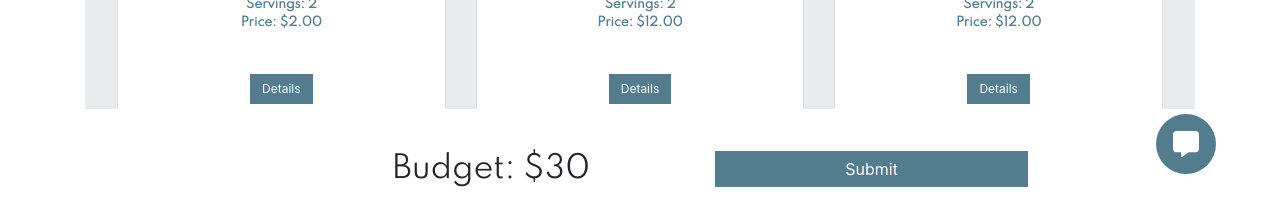
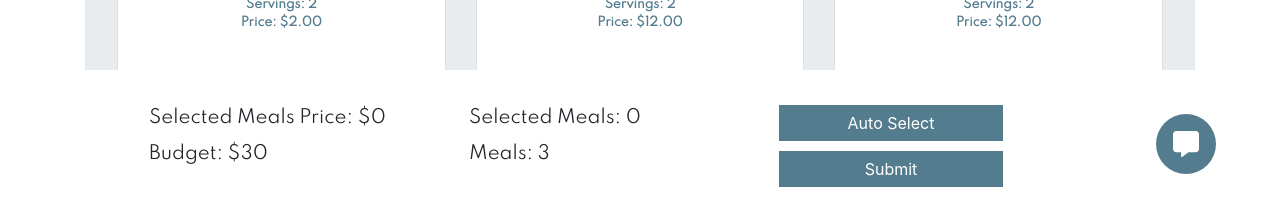
Before and after one commit to pzavar/LA_HACKS_2020, a React (Create React App) app in the folder frontend/: page /meals in a window 1280 px wide. Shown: the part 586-798 px from the top of the page. Built offline with nearby package versions, Linux system fonts and the light colour scheme.

Commit message:
Fixed bugs with scroll to top, meals page meal count, finalized email forms

```diff
--- a/frontend/src/App.js
+++ b/frontend/src/App.js
@@ -8,9 +8,12 @@ import Grocery from './Containers/Grocery/Grocery';
 import About from './Containers/About/about';
 import Meals from './Containers/Meals/MealsPage';
 
+import ScrollToTop from './Utils/ScrollToTop';
+
 
 const App = () => (
   <Router history={history}>
+    <ScrollToTop />
     <Switch>
       <Route exact path="/" component={Landing} />
       <Route exact path="/register" component={Register} />
--- a/frontend/src/Containers/Meals/MealsPage.css
+++ b/frontend/src/Containers/Meals/MealsPage.css
@@ -150,6 +150,7 @@
 #submit-bar-wrapper {
     position: fixed;
     width: 100%;
+    height: 18%;
     background-color: white;
     display: inline-flex;
     justify-content: center;
@@ -157,20 +158,21 @@
 
     padding: 15px;
     padding-top: 30px;
+    padding-right: 20%;
+    padding-left: 5%;
+    padding-bottom: 5%;
 }
 
-#meals-budget-txt {
-    font-size: 30px;
-    margin-right: 10%;
+#meals-footer-bar-txt{
+    font-size: 18px;
     margin-top: auto;
     margin-bottom: auto;
 }
 
 #meals-submit-btn {
     border-radius: 0;
-    width: 25%;
-    height: 60%;
+    width: 70%;
+    margin: 5px;
 
-    margin-top: auto;
-    margin-bottom: auto;
+
 }
--- a/frontend/src/Containers/Meals/MealsPage.js
+++ b/frontend/src/Containers/Meals/MealsPage.js
@@ -1,13 +1,16 @@
 import React, { Component } from 'react';
 import Slider from 'react-slick';
 import { connect } from 'react-redux';
-import { Card, Col, Row, Container, Button, Jumbotron, Modal, Alert } from 'react-bootstrap';
+import { Card, Col, Row, Container, Button, Jumbotron, Modal, Alert, InputGroup, Form, Spinner } from 'react-bootstrap';
 import NavBarEntry from '../../Components/Navigation/navBarEnty';
 import CustomFeedback from '../../Components/Feedback/CustomFeedback';
 import CustomFooter from '../../Components/Navigation/Footer';
 import { mealsActions } from '../../Redux/Actions/MealsActions';
+import { usersActions } from '../../Redux/Actions/UserActions';
+import { history } from '../../Utils/history';
 
-import { history } from '../../Utils/history';
+import { Formik } from 'formik';
+import * as Yup from 'yup';
 
 import './MealsPage.css';
 
@@ -23,6 +26,10 @@ import './MealsPage.css';
         --> handleSubmit(e)
 
 */
+
+const schema = Yup.object().shape({
+    email: Yup.string().email("Please enter an appropiate email.").required("Please enter an appropiate email."),
+});
 
 export class MealsPage extends Component {
     constructor(props) {
@@ -52,7 +59,7 @@ export class MealsPage extends Component {
         const meals = spoonacularData.breakfast.recipes.concat(spoonacularData.lunch.recipes, spoonacularData.dinner.recipes);
 
         //const meals = spoonacularData.breakfast.recipes.concat(spoonacularData.lunch.recipes, spoonacularData.dinner.recipes, spoonacularData.snacks.recipes);
-        const modalInit = meals.map((item, i) => { return false });
+        const modalInit = meals.map(() => { return false });
         this.setState({modalShowArray: modalInit});
 
 
@@ -65,18 +72,16 @@ export class MealsPage extends Component {
             mealsState.push({
                 index: -1,
                 price: 0,
-                mealNum: 0,
+                mealNum: -1,
                 mealType: "",
                 meal: {},
                 macros: {},
-                ingredients: {}
+                ingredients: {},
+                waitlistModalShow: false,
             })
         }
         this.setState({mealsState: mealsState})
 
-        // Initialize initial budget
-        const budget = this.props.budget;
-        this.setState({budget: budget});
 
         // Initialize meal type boolean
         const breakfast = this.props.breakfast;
@@ -91,6 +96,19 @@ export class MealsPage extends Component {
             snack: snack,
             snacks: snacks,
         })
+    }
+
+    // Loading spinner for email modal
+    loading() {
+        return(
+            <Spinner
+            as="span"
+            animation="border"
+            size="sm"
+            role="status"
+            aria-hidden="true"
+            />
+        )
     }
 
     // Strip HTML tags from any string
@@ -282,7 +300,7 @@ export class MealsPage extends Component {
         // Change state to -1
         // Add meal price to budget
         if (mealState.index === index) {
-            budget = budget + mealState.price;
+            budget = budget - mealState.price;
             mealState = {
                 index: -1,
                 price: 0,
@@ -299,8 +317,8 @@ export class MealsPage extends Component {
         // Change state to index
         // Remove index meal price from budget
         else {
-            budget = budget + mealState.price;
-            budget = budget - price;
+            budget = budget - mealState.price;
+            budget = budget + price;
             mealState = {
                     index: index,
                     price: price,
@@ -310,7 +328,9 @@ export class MealsPage extends Component {
                     macros: macros,
                     ingredients: ingredients,
             }
-            numSelectedMeals++;
+
+            if (mealNum != this.state.mealsState[mealNum].mealNum)
+                numSelectedMeals++;
         }
 
         mealsState[mealNum] = mealState;
@@ -445,22 +465,98 @@ export class MealsPage extends Component {
 
                 <Row id="submit-bar-row">
                     <div id="submit-bar-wrapper">
-                        <h3 className="BodyFontD" id="meals-budget-txt">Budget: ${this.state.budget}</h3>
+                        <Col>
+                            <h3 className="BodyFontD" id="meals-footer-bar-txt">Selected Meals Price: ${this.state.budget}</h3>
+                            <h3 className="BodyFontD" id="meals-footer-bar-txt">Budget: ${this.props.budget}</h3>
+                        </Col>
+                        <Col>
+                            <h3 className="BodyFontD" id="meals-footer-bar-txt">Selected Meals: {this.state.numSelectedMeals}</h3>
+                            <h3 className="BodyFontD" id="meals-footer-bar-txt">Meals: {this.props.meals}</h3>
+                        </Col>
+
+                        <Col>
                         {this.state.errorAlert
-                            ? <Alert variant="danger" onClose={() => this.setState({errorAlert: false})} dismissible>
+                            ? (<Alert variant="danger" onClose={() => this.setState({errorAlert: false})} dismissible>
                                 <Alert.Heading>Error</Alert.Heading>
                                 <p>Make sure to select a meal in each meal option!</p>
-                            </Alert>
+                            </Alert>)
 
-                            : <Button id="meals-submit-btn" onClick={this.handleSubmit}>Submit</Button>
+                            : (
+                                <React.Fragment>
+                                    <Row>
+                                        <Button id="meals-submit-btn" onClick={() => {this.setState({waitlistModalShow: true})}}>Auto Select</Button>
+                                    </Row>
+                                    <Row>
+                                        <Button id="meals-submit-btn" onClick={this.handleSubmit}>Submit</Button>
+                                    </Row>
+                                </React.Fragment>
+                            )
                         }
-
-
+                        </Col>
                     </div>
                 </Row>
 
+                {/* Waitlist Modal */}
+                <Modal
+                    show={this.state.waitlistModalShow}
+                    onHide={() => this.setState({waitlistModalShow: false})}
+                    centered
+                >
+                    <Modal.Header closeButton />
+                    <Modal.Body>
+                        <h1 className="BodyFont" id="custom-feedback-title">Feature coming soon! </h1>
+                        <h1 className="BodyFont" id="custom-feedback-title">Sign up on our waitlist for updates on product release!</h1>
+                        <Formik
+                        validationSchema={schema}
+                        initialValues={{email: ""}}
+                        onSubmit={(values) => {
+                            this.props.signUp(values.email)
+                        }}
+                    >
+                    {({
+                        handleSubmit,
+                        handleChange,
+                        handleBlur,
+                        values,
+                        touched,
+                        errors
+                    }) => (
+                        <Form noValidate onSubmit={handleSubmit}>
+                            <InputGroup>
+                            <Form.Control
+                                type="email"
+                                name="email"
+                                placeholder="Enter email"
+                                value={values.email}
+                                onChange={handleChange}
+                                onBlur={handleBlur}
+                                isValid={touched.email && !errors.email}
+                                className={touched.email && errors.email ? "landing-email-error BodyFontD" : "BodyFontD FormBox" }
+                            />
+                            <InputGroup.Append>
+                                <Button id="landing-page-email-submit" type="submit" disabled={this.props.emailSignUpLoading}> {this.props.emailSignUpLoading ? (this.loading()) : "Submit"}</Button>
+                            </InputGroup.Append>
+                            </InputGroup>
+                            {touched.email && errors.email ? (
+                                <div id="landing-email-error-msg">{errors.email}</div>
+                            ): null}
+                            { this.props.emailSignUpSuccess ? (
+                                <div id="landing-email-success-msg">Email added!</div>
+                            ) : null
+                            }
+                            { this.props.emailSignUpError ? (
+                                <div id="landing-email-error-msg">Error adding email. Try again later!</div>
+                            ) : null
+                            }
 
-
+                        </Form>
+                    )}
+                    </Formik>
+                    </Modal.Body>
+                    <Modal.Footer>
+                        <div />
+                    </Modal.Footer>
+                </Modal>
                 <CustomFeedback />
                 <CustomFooter />
             </Container>
@@ -477,6 +573,9 @@ function mapStateToProps(state) {
         dinner,
         snack,
         snacks,
+        emailSignUpLoading,
+        emailSignUpSuccess,
+        emailSignUpError,
     } = state.user;
 
     const {
@@ -497,6 +596,9 @@ function mapStateToProps(state) {
         searchLoading,
         searchData,
         searchError,
+        emailSignUpLoading,
+        emailSignUpSuccess,
+        emailSignUpError,
     })
 }
 
--- /dev/null
+++ b/frontend/src/Utils/ScrollToTop.js
@@ -0,0 +1,12 @@
+import { useEffect } from "react";
+import { useLocation } from "react-router-dom";
+
+export default function ScrollToTop() {
+  const { pathname } = useLocation();
+
+  useEffect(() => {
+    window.scrollTo(0, 0);
+  }, [pathname]);
+
+  return null;
+}
```
Also changed, not shown: frontend/src/Containers/Grocery/Grocery.js (+4 -4 lines).
